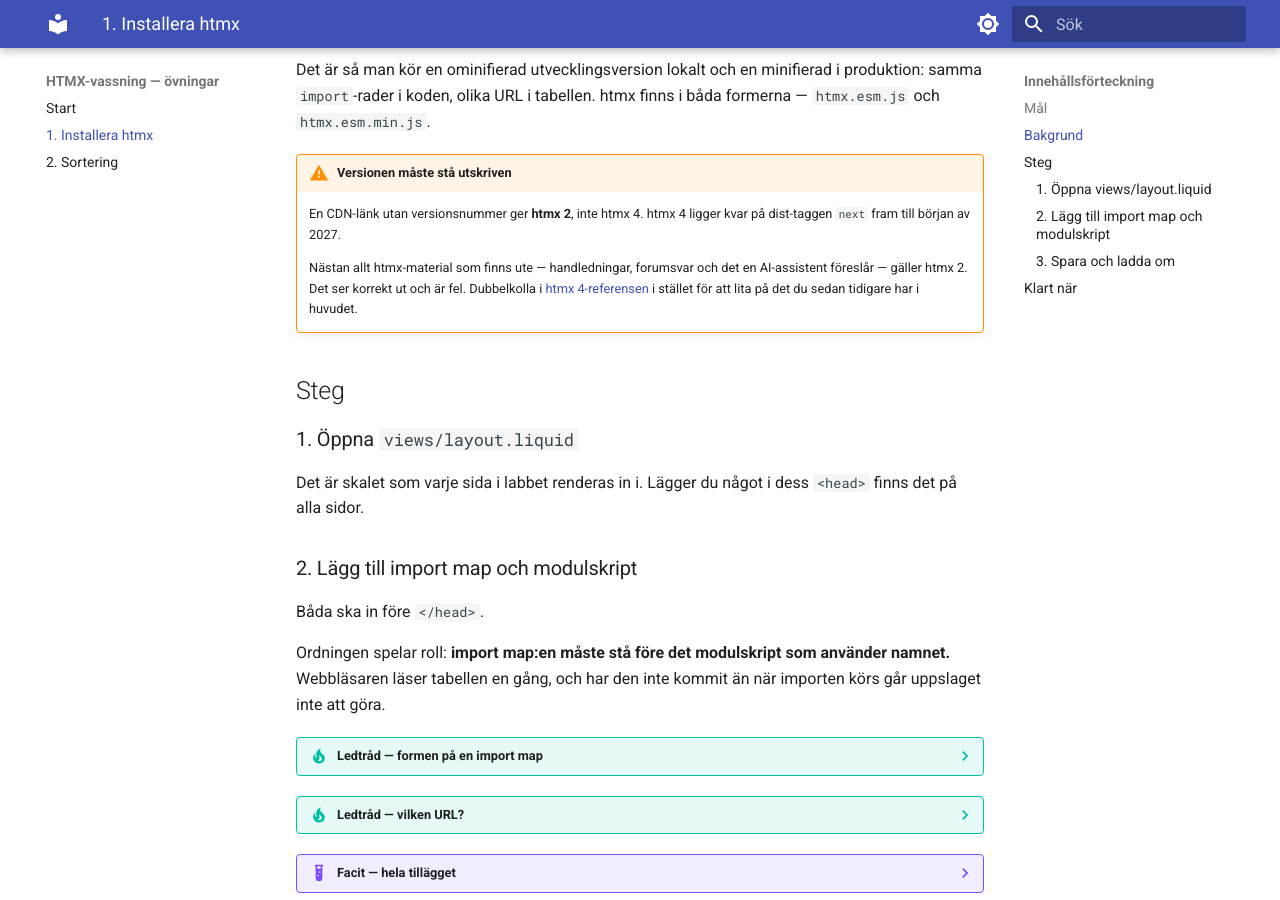
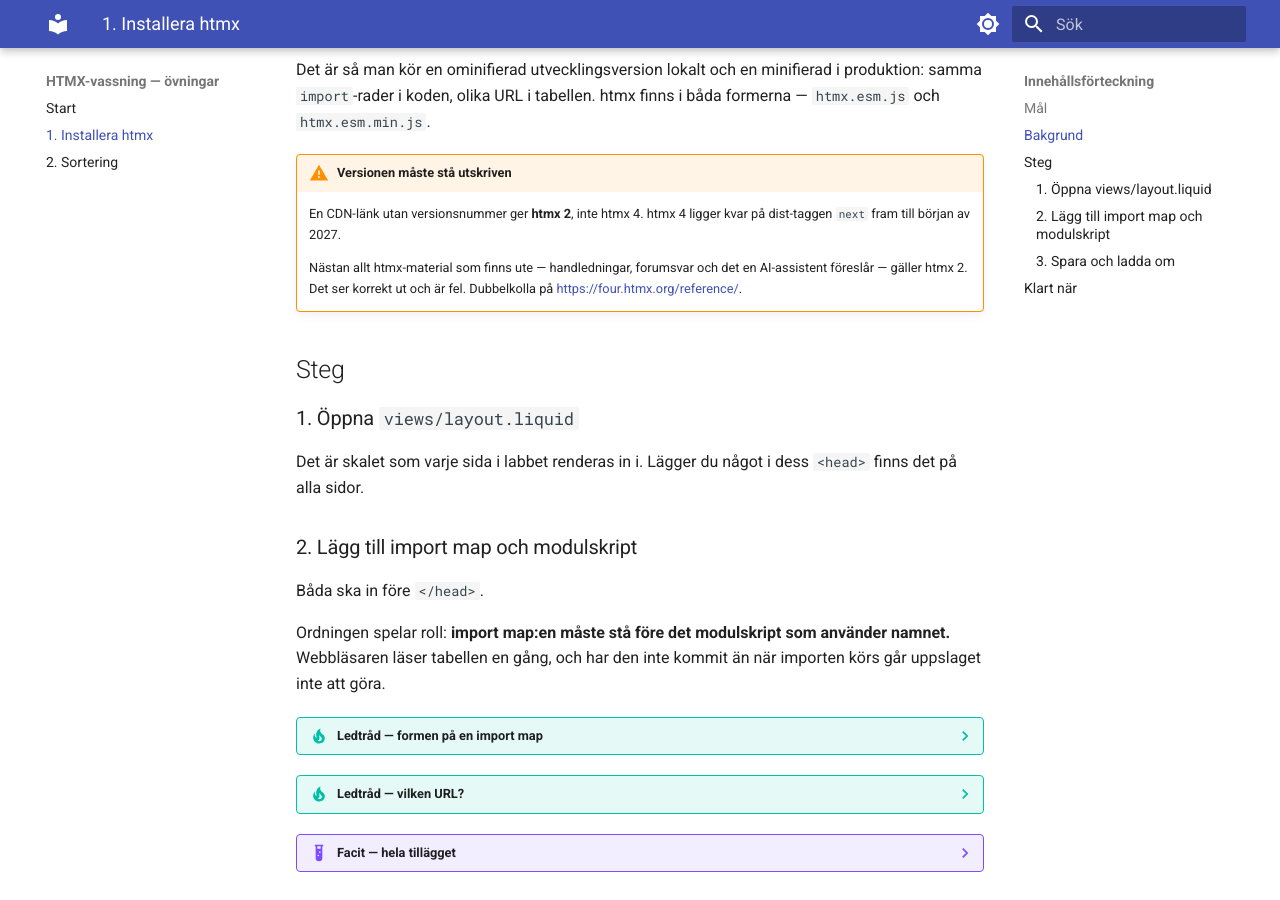
Before and after one commit to mickeb/htmx-vassning-lab, an MkDocs documentation site: the page built from exercises/01-import-map/README.md, in a window 1280 px wide and 900 px high, scrolled down 501 px. Built offline with MkDocs 1.6.1 and Material for MkDocs 9.7.7, drawn with Linux system fonts in a browser that asks for light colours.

Commit message:
Shorten the reference pointer to the bare URL
"Dubbelkolla i htmx 4-referensen i stället för att lita på det du sedan tidigare
har i huvudet" spent a sentence restating what the paragraph above it had just
said. The paragraph already explains that material in circulation is htmx 2 and
looks right while being wrong; the reader needs the address, not the reasoning
again.

```diff
--- a/exercises/01-import-map/README.md
+++ b/exercises/01-import-map/README.md
@@ -27,8 +27,7 @@ båda formerna — `htmx.esm.js` och `htmx.esm.min.js`.
 
     Nästan allt htmx-material som finns ute — handledningar, forumsvar och det
     en AI-assistent föreslår — gäller htmx 2. Det ser korrekt ut och är fel.
-    Dubbelkolla i [htmx 4-referensen](https://four.htmx.org/reference/) i
-    stället för att lita på det du sedan tidigare har i huvudet.
+    Dubbelkolla på <https://four.htmx.org/reference/>.
 
 ## Steg
 
```
Also changed, not shown: 2 other files.
